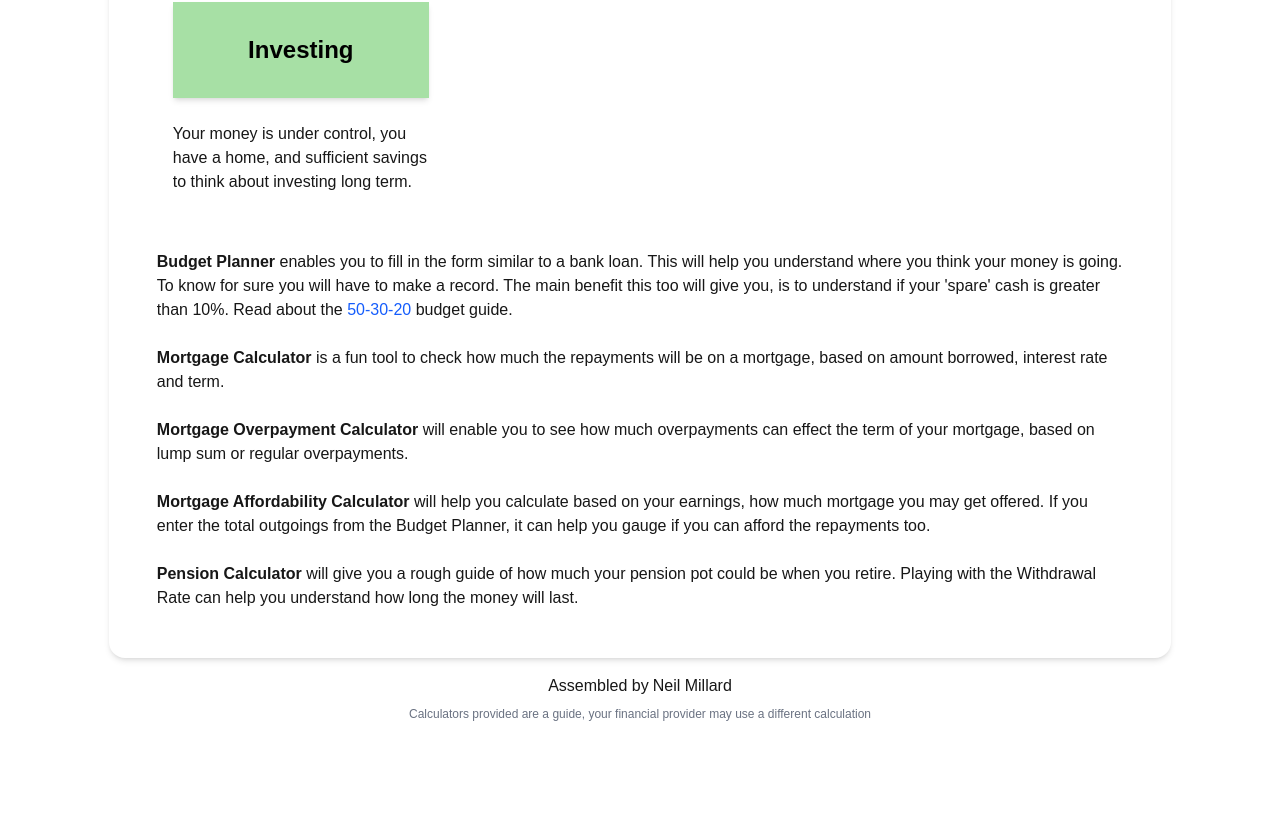
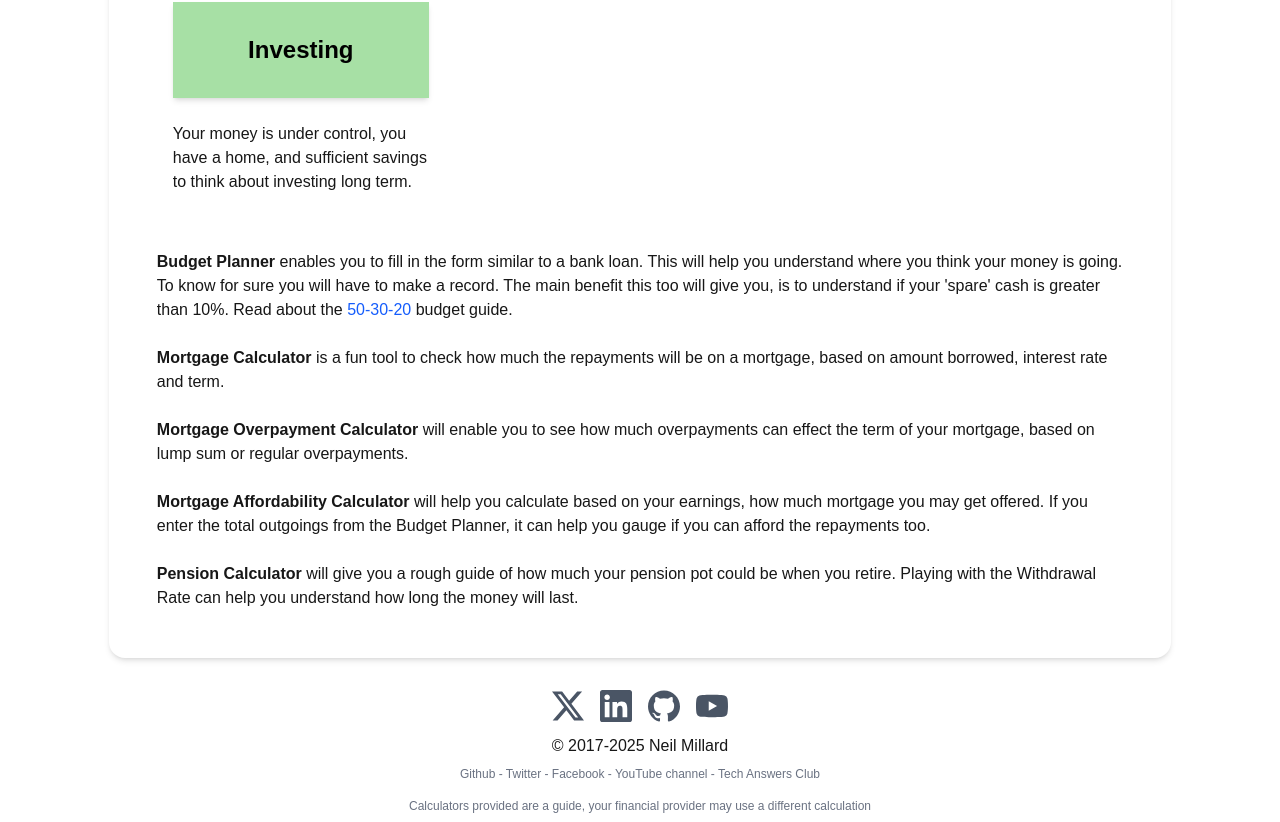
Before and after one commit to neilmillard/tools-budget, a Next.js app: page / in a window 1280 px wide. Shown: the part 618-1440 px from the top of the page. Before the commit the page ends 1340 px from the top, so only its background shows below. Built offline with nearby package versions, Linux system fonts and the light colour scheme; no server answers.

Commit message:
update footer

```diff
--- a/src/app/components/Footer.tsx
+++ b/src/app/components/Footer.tsx
@@ -1,11 +1,19 @@
-import Link from "next/link";
+import SocialLinks from "@/app/components/SocialLinks";
 
 export function Footer() {
     return <div className="pt-4 flex h-full flex-col justify-center">
-        <div className="flex flex-row justify-center">
-            Assembled by <Link href="https://neilmillard.com" className="pl-1">Neil Millard</Link>
-        </div>
-        <div className="text-xs text-gray-500 mt-2 text-center">
+              <SocialLinks />
+    <div className="flex flex-row justify-center mt-3">
+      © 2017-2025 Neil Millard
+    </div>
+    <div className="text-xs text-gray-500 h-8 mt-2 text-center">
+      <a href="https://github.com/neilmillard" target="_blank">Github</a> - <a
+      href="https://twitter.com/neil_millard" target="_blank">Twitter</a> - <a
+      href="https://www.facebook.com/neil.millard/" target="_blank">Facebook</a> - <a
+      href="https://www.youtube.com/channel/UCAaoh3jk1qtvD3ALPp48_8w" target="_blank">YouTube channel</a> - <a
+      href="https://www.techanswers.club/" target="_blank">Tech Answers Club</a>
+    </div>
+        <div className="text-xs text-gray-500 h-6 text-center">
             Calculators provided are a guide, your financial provider may use a different calculation
         </div>
     </div>
--- /dev/null
+++ b/src/app/components/SocialLinks.tsx
@@ -0,0 +1,27 @@
+import {socialLinks} from "@/app/data/socialLinks";
+
+export default function SocialLinks() {
+  return (
+    <div className="flex justify-center space-x-4 mt-4">
+              {socialLinks.map((link) => (
+                <a
+                  key={link.name}
+                  href={link.url}
+                  className={`text-gray-600 ${link.hoverColorClass}`}
+                  aria-label={link.ariaLabel}
+                >
+                  <svg
+                    xmlns="http://www.w3.org/2000/svg"
+                    width="32"
+                    height="32"
+                    fill="currentColor"
+                    viewBox="0 0 24 24"
+                  >
+                    <title>{link.icon.title}</title>
+                    <path d={link.icon.path} />
+                  </svg>
+                </a>
+              ))}
+            </div>
+  )
+}
--- /dev/null
+++ b/src/app/data/socialLinks.ts
@@ -0,0 +1,53 @@
+export interface SocialLink {
+  name: string;
+  url: string;
+  ariaLabel: string;
+  hoverColorClass: string;
+  icon: {
+    title: string;
+    path: string;
+  };
+}
+
+export const socialLinks: SocialLink[] = [
+  {
+    name: 'x',
+    url: 'https://x.com/neil_millard',
+    ariaLabel: 'X',
+    hoverColorClass: 'hover:text-[#1DA1F2]',
+    icon: {
+      title: 'X',
+      path: 'M18.901 1.153h3.68l-8.04 9.19L24 22.846h-7.406l-5.8-7.584-6.638 7.584H.474l8.6-9.83L0 1.154h7.594l5.243 6.932ZM17.61 20.644h2.039L6.486 3.24H4.298Z'
+    }
+  },
+  {
+    name: 'linkedin',
+    url: 'https://linkedin.com/in/neilmillard',
+    ariaLabel: 'LinkedIn',
+    hoverColorClass: 'hover:text-[#0A66C2]',
+    icon: {
+      title: 'LinkedIn',
+      path: 'M20.447 20.452h-3.554v-5.569c0-1.328-.027-3.037-1.852-3.037-1.853 0-2.136 1.445-2.136 2.939v5.667H9.351V9h3.414v1.561h.046c.477-.9 1.637-1.85 3.37-1.85 3.601 0 4.267 2.37 4.267 5.455v6.286zM5.337 7.433c-1.144 0-2.063-.926-2.063-2.065 0-1.138.92-2.063 2.063-2.063 1.14 0 2.064.925 2.064 2.063 0 1.139-.925 2.065-2.064 2.065zm1.782 13.019H3.555V9h3.564v11.452zM22.225 0H1.771C.792 0 0 .774 0 1.729v20.542C0 23.227.792 24 1.771 24h20.451C23.2 24 24 23.227 24 22.271V1.729C24 .774 23.2 0 22.222 0h.003z'
+    }
+  },
+  {
+    name: 'github',
+    url: 'https://github.com/neilmillard',
+    ariaLabel: 'GitHub',
+    hoverColorClass: 'hover:text-gray-900',
+    icon: {
+      title: 'GitHub',
+      path: 'M12 .297c-6.63 0-12 5.373-12 12 0 5.303 3.438 9.8 8.205 11.385.6.113.82-.258.82-.577 0-.285-.01-1.04-.015-2.04-3.338.724-4.042-1.61-4.042-1.61C4.422 18.07 3.633 17.7 3.633 17.7c-1.087-.744.084-.729.084-.729 1.205.084 1.838 1.236 1.838 1.236 1.07 1.835 2.809 1.305 3.495.998.108-.776.417-1.305.76-1.605-2.665-.3-5.466-1.332-5.466-5.93 0-1.31.465-2.38 1.235-3.22-.135-.303-.54-1.523.105-3.176 0 0 1.005-.322 3.3 1.23.96-.267 1.98-.399 3-.405 1.02.006 2.04.138 3 .405 2.28-1.552 3.285-1.23 3.285-1.23.645 1.653.24 2.873.12 3.176.765.84 1.23 1.91 1.23 3.22 0 4.61-2.805 5.625-5.475 5.92.42.36.81 1.096.81 2.22 0 1.606-.015 2.896-.015 3.286 0 .315.21.69.825.57C20.565 22.092 24 17.592 24 12.297c0-6.627-5.373-12-12-12'
+    }
+  },
+  {
+    name: 'youtube',
+    url: 'https://studio.youtube.com/channel/UCPh537bqnb4A5M3YpKwo1HQ',
+    ariaLabel: 'YouTube',
+    hoverColorClass: 'hover:text-[#FF0000]',
+    icon: {
+      title: 'YouTube',
+      path: 'M23.498 6.186a3.016 3.016 0 0 0-2.122-2.136C19.505 3.545 12 3.545 12 3.545s-7.505 0-9.377.505A3.017 3.017 0 0 0 .502 6.186C0 8.07 0 12 0 12s0 3.93.502 5.814a3.016 3.016 0 0 0 2.122 2.136c1.871.505 9.376.505 9.376.505s7.505 0 9.377-.505a3.015 3.015 0 0 0 2.122-2.136C24 15.93 24 12 24 12s0-3.93-.502-5.814zM9.545 15.568V8.432L15.818 12l-6.273 3.568z'
+    }
+  }
+];
```
